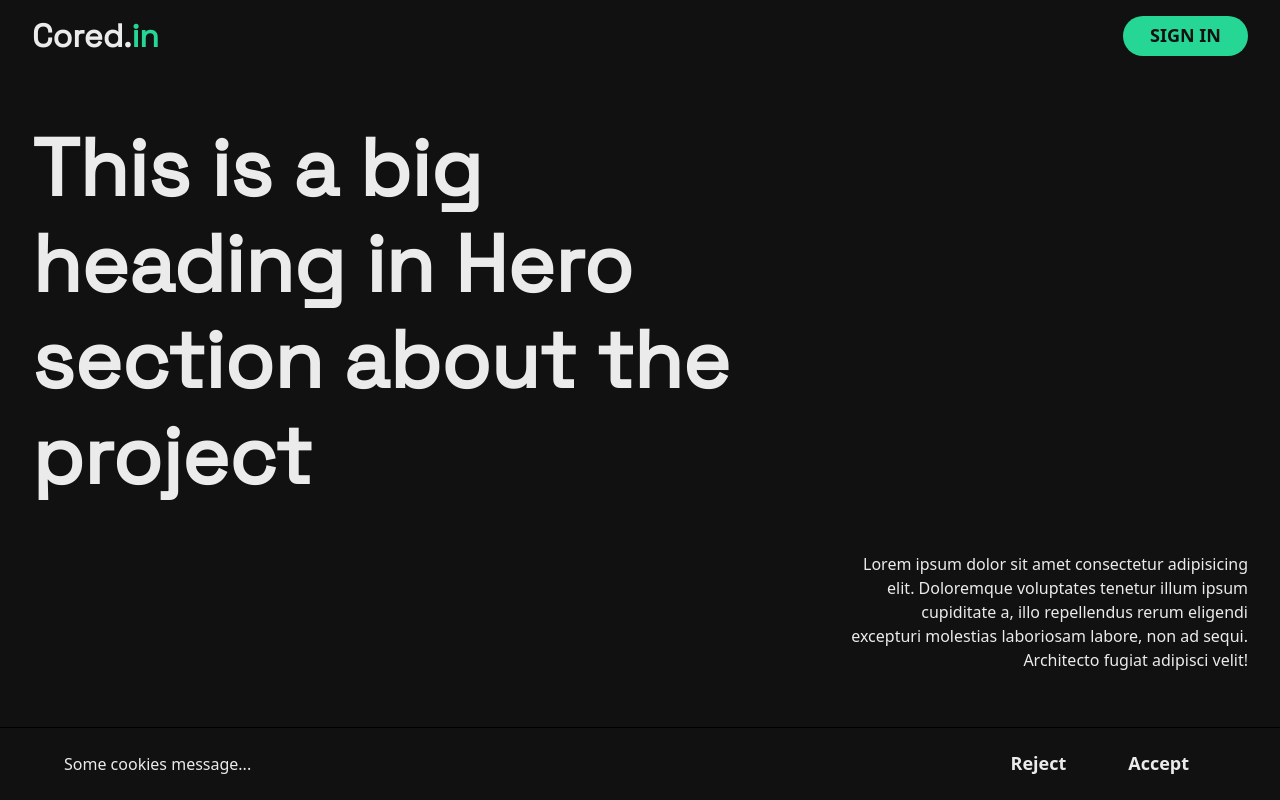
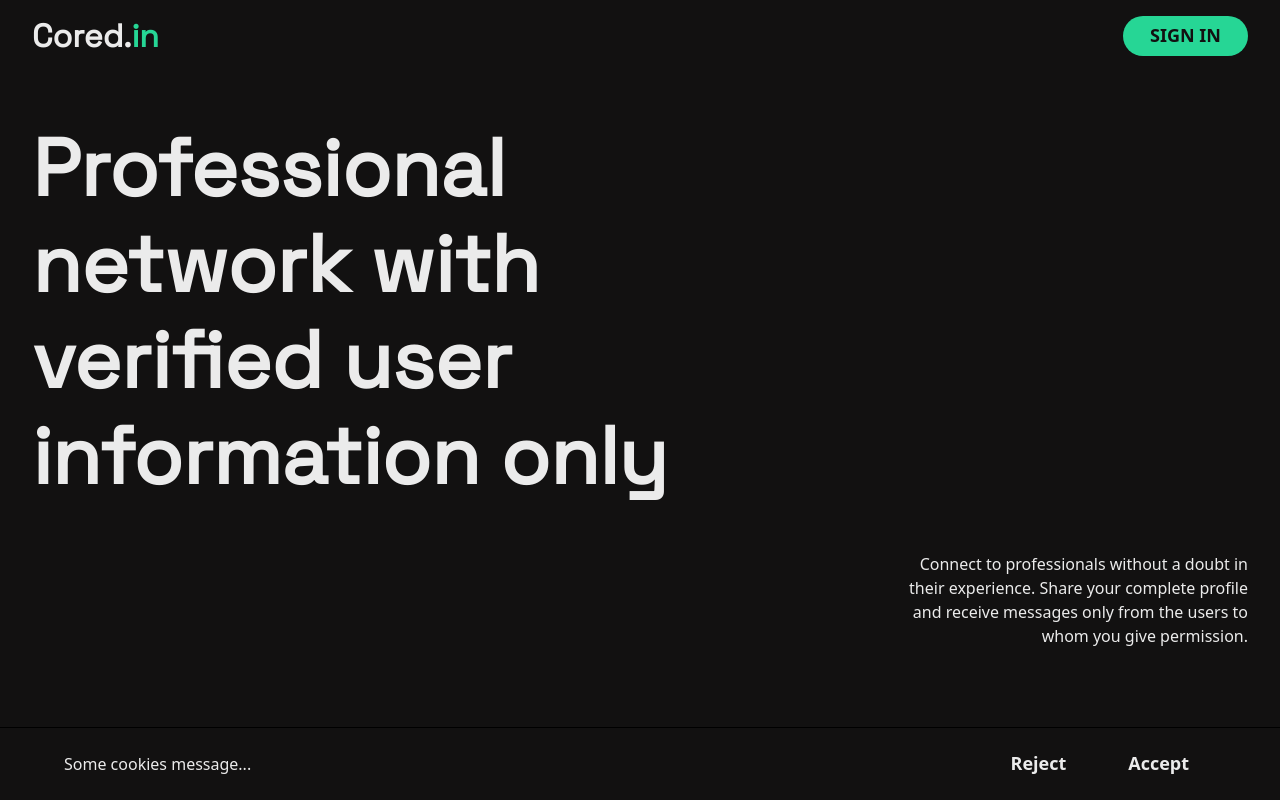
Before and after one commit to igorperic17/cored.in, a React (Vite) app in the folder packages/frontend/: page / in a window 1280 px wide. Shown: the top 800 px of the page. Built offline with nearby package versions, Linux system fonts and the light colour scheme.

Commit message:
Add Hero texts

```diff
--- a/packages/frontend/src/modules/landing/components/Hero.tsx
+++ b/packages/frontend/src/modules/landing/components/Hero.tsx
@@ -11,18 +11,17 @@ export const Hero = () => {
         gap="3em"
       >
         <Heading as="h2" fontSize="5rem" textAlign="left" maxW="750px">
-          This is a big heading in Hero section about the project
+          Professional network with verified user information only
         </Heading>
         <Text
           textAlign="right"
-          maxW="400px"
+          maxW="350px"
           //   border="1px solid red"
           alignSelf="end"
         >
-          Lorem ipsum dolor sit amet consectetur adipisicing elit. Doloremque
-          voluptates tenetur illum ipsum cupiditate a, illo repellendus rerum
-          eligendi excepturi molestias laboriosam labore, non ad sequi.
-          Architecto fugiat adipisci velit!
+          Connect to professionals without a doubt in their experience. Share
+          your complete profile and receive messages only from the users to whom
+          you give permission.
         </Text>
       </Flex>
     </Box>
```
